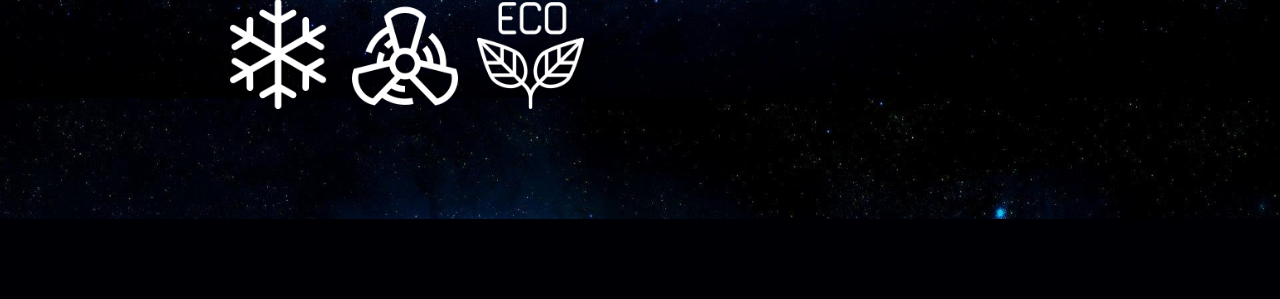
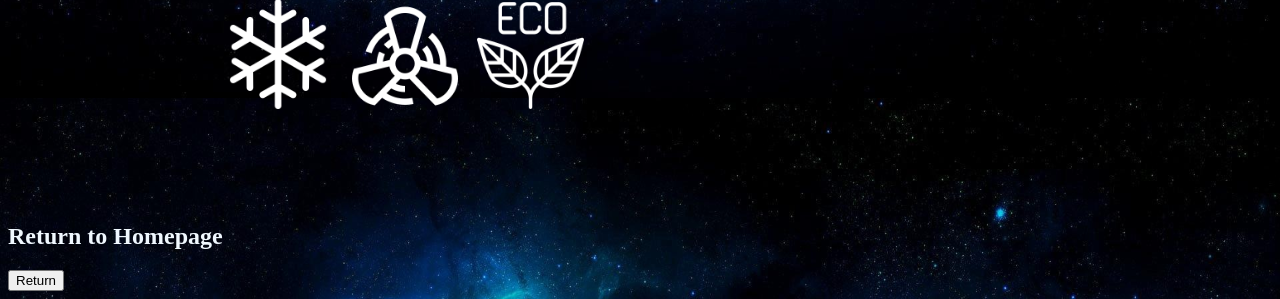
Before and after one commit to chococar/Project, a Flask app: page /Aircon in a window 1280 px wide. Shown: the part 702-1001 px from the top of the page. Before the commit the page ends 921 px from the top, so only its background shows below. Run offline with Flask 2, Linux system fonts and the light colour scheme.

Commit message:
Linked the Pages to each other

```diff
--- a/app.py
+++ b/app.py
@@ -43,6 +43,9 @@ def cctv4():
 def aircon():
     return render_template("AirconDesign.html")
 
+@app.route("/Lighting")
+def lighting():
+    return render_template("Lighting-control.html")
 
 if __name__ == "__main__":
     app.run()
--- a/templates/AirconDesign.html
+++ b/templates/AirconDesign.html
@@ -10,6 +10,11 @@ Air Conditioning
 </head>
 
 <body>
+<style>
+    div.Homepage {
+        color: aliceblue;
+    }
+</style>
 <p id="header">
 Air-con Control Panel
 </p>
@@ -40,6 +45,9 @@ ON
 <p id="powerOFF">
 OFF
 </p>
-
+<div class="Homepage">
+    <h2> Return to Homepage </h2>
+    <a href="/"><button type="submit"> Return </button></a>
+</div>
 </body>
 </html>
--- a/templates/CCTV_1.html
+++ b/templates/CCTV_1.html
@@ -14,7 +14,7 @@
     }
 </style>
 <h1>CCTV 1 Settings</h1>
-<a href="/"><button type="submit"> Return </button></a>
+<a href="/CCTV"><button type="submit"> Return </button></a>
 
 </body>
 </html>
--- a/templates/CCTV_2.html
+++ b/templates/CCTV_2.html
@@ -14,7 +14,7 @@
     }
 </style>
 <h1>CCTV 2 Settings</h1>
-<a href="/"><button type="submit"> Return </button></a>
+<a href="/CCTV"><button type="submit"> Return </button></a>
 
 </body>
 </html>
--- a/templates/CCTV_3.html
+++ b/templates/CCTV_3.html
@@ -14,7 +14,7 @@
     }
 </style>
 <h1>CCTV 3 Settings</h1>
-<a href="/"><button type="submit"> Return </button></a>
+<a href="/CCTV"><button type="submit"> Return </button></a>
 
 </body>
 </html>
--- a/templates/CCTV_4.html
+++ b/templates/CCTV_4.html
@@ -14,7 +14,7 @@
     }
 </style>
 <h1>CCTV 4 Settings</h1>
-<a href="/"><button type="submit"> Return </button></a>
+<a href="/CCTV"><button type="submit"> Return </button></a>
 
 </body>
 </html>
--- a/templates/Main Page.html
+++ b/templates/Main Page.html
@@ -13,13 +13,13 @@
     <script src="https://cdnjs.cloudflare.com/ajax/libs/popper.js/1.14.3/umd/popper.min.js" integrity="sha384-ZMP7rVo3mIykV+2+9J3UJ46jBk0WLaUAdn689aCwoqbBJiSnjAK/l8WvCWPIPm49" crossorigin="anonymous"></script>
     <script src="https://stackpath.bootstrapcdn.com/bootstrap/4.1.3/js/bootstrap.min.js" integrity="sha384-ChfqqxuZUCnJSK3+MXmPNIyE6ZbWh2IMqE241rYiqJxyMiZ6OW/JmZQ5stwEULTy" crossorigin="anonymous"></script>
   <div class = "AC">
-      <button type="button" class="btn btn-warning">Air-Con</button>
+      <a href="/Aircon"><button type="button" class="btn btn-warning">Air-Con</button></a>
   </div>
   <div class = "Light">
-      <button type="button" class="btn btn-warning">Lighting</button>
+      <a href="/Lighting"><button type="button" class="btn btn-warning">Lighting</button></a>
   </div>
   <div class = "CCTV">
-      <button type="button" class="btn btn-warning">CCTV</button>
+      <a href="/CCTV"><button type="button" class="btn btn-warning" >CCTV</button></a>
   </div>
   <div class = "Track">
       <button type="button" class="btn btn-warning">Tracker</button>
```
Also changed, not shown: templates/CCTV.html (+8 -3 lines), templates/Lighting-control.html (+10 -0 lines).
